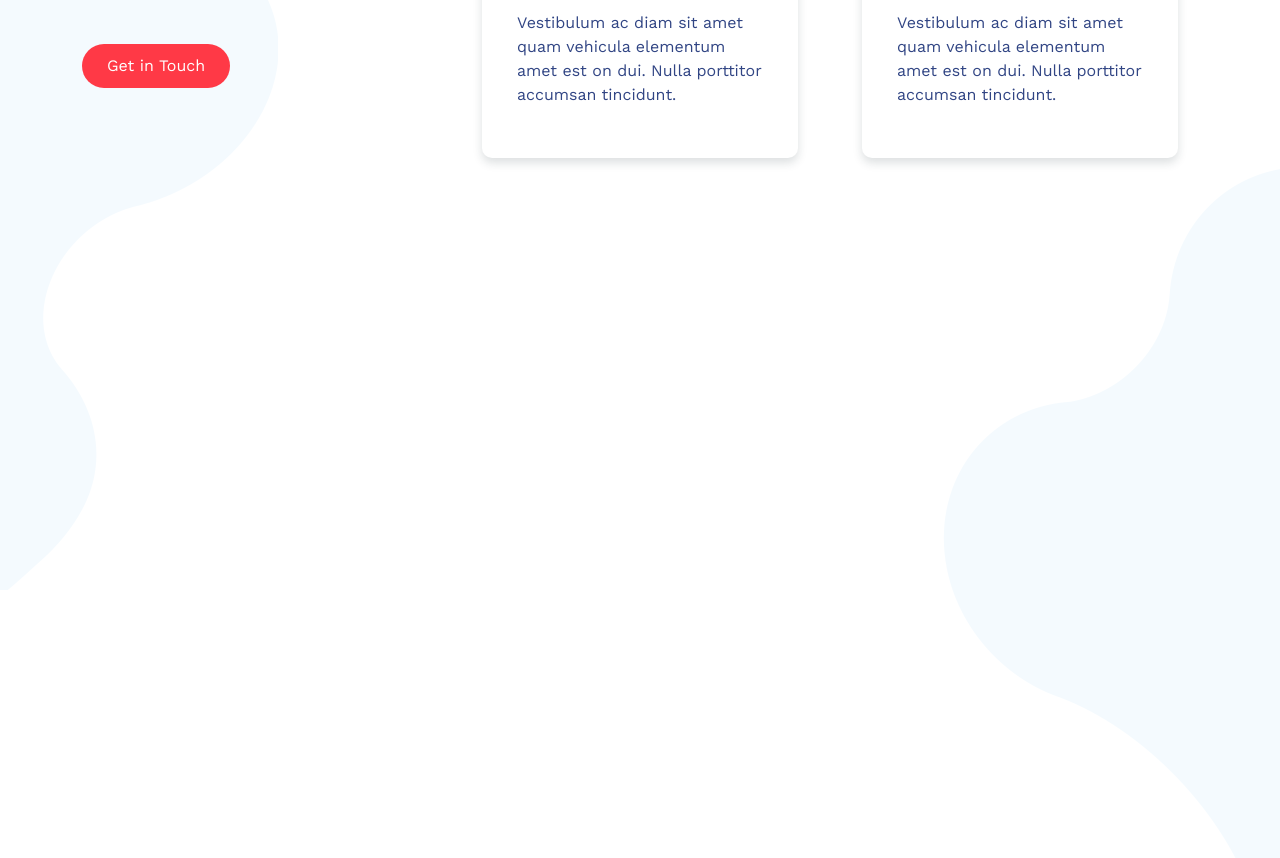
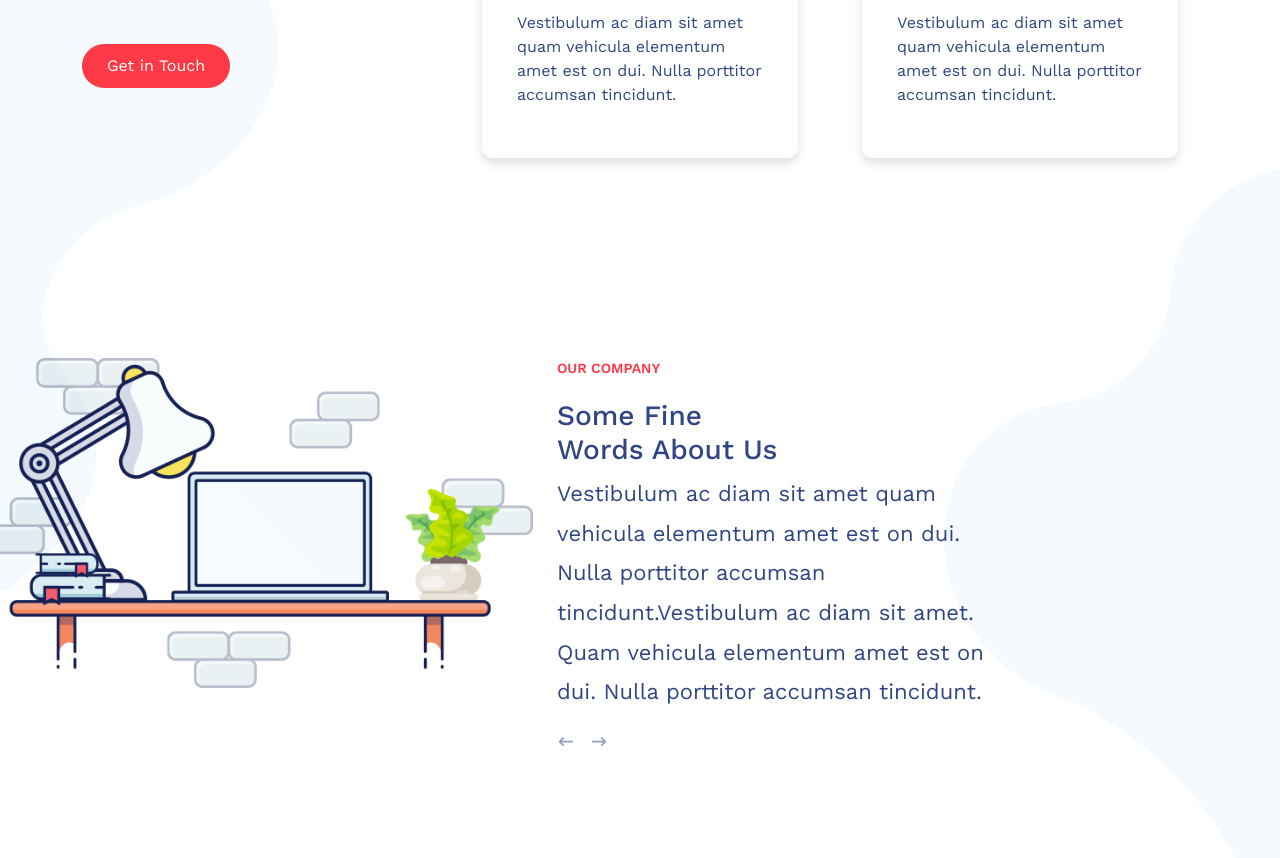
Before and after one commit to Mohammedazzam/49_LandingPage, a plain HTML site: page index.html in a window 1280 px wide. Shown: the part 1170-2028 px from the top of the page. Drawn offline with nearby package versions, Linux system fonts and the light colour scheme.

Commit message:
section-02

```diff
--- a/css/style.css
+++ b/css/style.css
@@ -30,8 +30,45 @@ a[rel="button"] {
   -o-transition: 0.5s;
 }
 
+
+.small-text {
+  font-weight: 600;
+  color: var(--color02);
+  margin-bottom: 20px;
+  display: block;
+}
+
 a[rel="button"]:hover {
   background-color: var(--color01);
+}
+
+.content {
+  color: var(--color01);
+  line-height: 1.8;
+  font-size: 22px;
+}
+
+.control>div {
+  transform: scale(.8);
+  -webkit-transform: scale(.8);
+  -moz-transform: scale(.8);
+  -ms-transform: scale(.8);
+  -o-transform: scale(.8);
+  transition: 0.3s;
+  -webkit-transition: 0.3s;
+  -moz-transition: 0.3s;
+  -ms-transition: 0.3s;
+  -o-transition: 0.3s;
+  opacity: 0.5;
+}
+
+.control>div:hover {
+  transform: none;
+  -webkit-transform: none;
+  -moz-transform: none;
+  -ms-transform: none;
+  -o-transform: none;
+  opacity: 1;
 }
 
 /* Start NavBar */
@@ -315,6 +352,39 @@ header .logo {
   margin-bottom: 25px;
   line-height: 1.4;
 }
+/* End Section-01 */
 
+/* Start Section-02 */
 
-/* End Section-01 */
+.section-02 {
+  padding-top: 100px;
+  padding-bottom: 100px;
+}
+
+.section-02 figure {
+  margin: 0;
+  margin-left: -100px;
+}
+
+.section-02 figure img {
+  max-width: 100%;
+}
+
+.section-02 .contant h3 {
+  font-size: 36px;
+  font-weight: 600;
+  width: 300px;
+  margin-bottom: 25px;
+}
+
+.section-02 .control {
+  display: flex;
+  color: var(--color01);
+  font-size: 18px;
+}
+
+.control .button-prev {
+  margin-right: 15px;
+}
+
+/* End Section-02 */
--- a/index.html
+++ b/index.html
@@ -7,6 +7,7 @@
     <meta name="viewport" content="width=device-width, initial-scale=1.0">
     <link rel="stylesheet" href="css/bootstrap.min.css">
     <link rel="stylesheet" href="css/all.min.css">
+    <link rel="stylesheet" href="https://cdn.jsdelivr.net/npm/swiper@8/swiper-bundle.min.css" />
     <link rel="stylesheet" href="/css/style.css">
     <title>LandingPage_49</title>
 </head>
@@ -117,7 +118,65 @@
     </div>
     <!-- End Section-01 -->
 
+
+    <!-- Start Section-02 -->
+    <div class="section-02">
+        <div class="container">
+            <div class="row">
+                <div class="col-md-5">
+                    <figure><img src="images/Vector2.png" alt=""></figure>
+                </div>
+                <div class="col-md-5">
+                    <small class="small-text">OUR COMPANY</small>
+                    <div class="swiper">
+                        <div class="swiper-wrapper">
+                            <div class="swiper-slide">
+                                <div class="content">
+                                    <h3>Some Fine <br>
+                                        Words About Us
+                                    </h3>
+                                    <p>Vestibulum ac diam sit amet quam vehicula elementum amet est on dui. Nulla
+                                        porttitor accumsan tincidunt.Vestibulum ac diam sit amet.
+                                        Quam vehicula elementum amet est on dui. Nulla porttitor accumsan tincidunt.
+                                    </p>
+                                </div>
+                            </div>
+                            <div class="swiper-slide">
+                                <div class="content">
+                                    <h3>Some Fine <br>
+                                        Words About Us
+                                    </h3>
+                                    <p>Vestibulum ac diam sit amet quam vehicula elementum amet est on dui. Nulla
+                                        porttitor accumsan tincidunt.Vestibulum ac diam sit amet.
+                                        Quam vehicula elementum amet est on dui. Nulla porttitor accumsan tincidunt.
+                                    </p>
+                                </div>
+                            </div>
+                            <div class="swiper-slide">
+                                <div class="content">
+                                    <h3>Some Fine <br>
+                                        Words About Us
+                                    </h3>
+                                    <p>Vestibulum ac diam sit amet quam vehicula elementum amet est on dui. Nulla
+                                        porttitor accumsan tincidunt.Vestibulum ac diam sit amet.
+                                        Quam vehicula elementum amet est on dui. Nulla porttitor accumsan tincidunt.
+                                    </p>
+                                </div>
+                            </div>
+                        </div>
+                        <div class="control">
+                            <div class="button-prev"><i class="fa-solid fa-arrow-left-long"></i></div>
+                            <div class="button-next"><i class="fa-solid fa-arrow-right-long"></i></div>
+                        </div>
+                    </div>
+                </div>
+            </div>
+        </div>
+    </div>
+    <!-- End Section-02 -->
+
     <script src="js/bootstrap.bundle.min.js"></script>
+    <script src="https://cdn.jsdelivr.net/npm/swiper@8/swiper-bundle.min.js"></script>
     <script src="js/script.js"></script>
 </body>
 
--- a/js/script.js
+++ b/js/script.js
@@ -1,6 +1,17 @@
-const linkDrop = document.getElementById('link-lang')
+const linkDrop = document.getElementById("link-lang");
 
-linkDrop.addEventListener('click', function(e){
-    e.preventDefault();
-    document.querySelector('.sub-menu').classList.toggle('show')
-})
+linkDrop.addEventListener("click", function (e) {
+  e.preventDefault();
+  document.querySelector(".sub-menu").classList.toggle("show");
+});
+
+// Swiper
+const swiper = new Swiper(".swiper", {
+  // Optional parameters
+  loop: true,
+  // Navigation arrows
+  navigation: {
+    nextEl: ".button-next",
+    prevEl: ".button-prev",
+  },
+});
```
